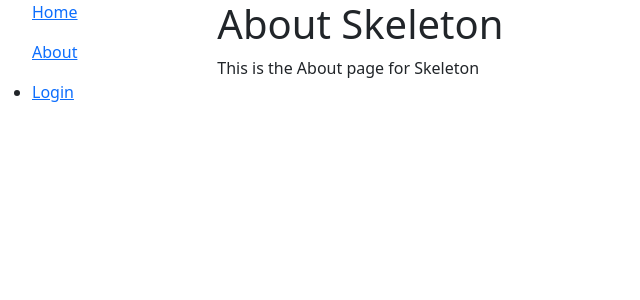
After one commit to gerrydevine/skeleton, a Django app: page /about in a window 1280 px wide. The commit adds this page. Shown: the top 300 px of the page, without its empty margins (0-640 px from the left). Run offline with Django 4.2, Linux system fonts and the light colour scheme; parts of the project's set-up code (start-up, migrations or seed data) failed here and were passed over; some libraries are stand-ins or nearby versions.

```diff
--- a/main/settings.py
+++ b/main/settings.py
@@ -43,6 +43,7 @@ INSTALLED_APPS = [
     'pages',
 
     'psycopg2',
+    'bootstrap5'
 ]
 
 AUTH_USER_MODEL = 'users.User'
@@ -79,6 +80,7 @@ TEMPLATES = [
 
 # Redirect to home URL after login (Default redirects to /accounts/profile/)
 LOGIN_REDIRECT_URL = '/'
+LOGOUT_REDIRECT_URL = '/'
 
 WSGI_APPLICATION = 'main.wsgi.application'
 
--- /dev/null
+++ b/pages/templates/pages/about.html
@@ -0,0 +1,8 @@
+{% extends "base.html" %}
+
+{% block content %}
+  <h1>About Skeleton</h1>
+  <p>
+    This is the About page for Skeleton
+  </p>
+{% endblock %}
--- a/pages/urls.py
+++ b/pages/urls.py
@@ -4,4 +4,6 @@ from . import views
 
 urlpatterns = [
     path("", views.home, name="home"),
+    path("about", views.about, name="about"),
+    path("loggedinpage", views.loggedinpage, name="loggedinpage"),
 ]
--- a/pages/views.py
+++ b/pages/views.py
@@ -1,5 +1,10 @@
 from django.shortcuts import render
 
 def home(request):
-    # return HttpResponse("Welcome to the Instrument ID Management System (IIMS)")
     return render(request, "pages/home.html")
+
+def about(request):
+    return render(request, "pages/about.html")
+
+def loggedinpage(request):
+    return render(request, "pages/loggedinpage.html")
--- a/templates/base.html
+++ b/templates/base.html
@@ -2,37 +2,39 @@
 <html lang="en">
   <head>
     {% block title %}
-      <title>Local Library</title>
+      <title>Skeleton App</title>
     {% endblock %}
+
+    {% load bootstrap5 %}
+    {% bootstrap_css %}
+    {% bootstrap_javascript %}
+
     <meta charset="utf-8" />
     <meta name="viewport" content="width=device-width, initial-scale=1" />
-    <link
-      href="https://cdn.jsdelivr.net/npm/bootstrap@5.1.3/dist/css/bootstrap.min.css"
-      rel="stylesheet"
-      integrity="sha384-1BmE4kWBq78iYhFldvKuhfTAU6auU8tT94WrHftjDbrCEXSU1oBoqyl2QvZ6jIW3"
-      crossorigin="anonymous" />
-    <!-- Add additional CSS in static file -->
-    {% load static %}
-    <link rel="stylesheet" href="{% static 'css/styles.css' %}" />
   </head>
   <body>
-    <div class="container-fluid">
+
       <div class="row">
         <div class="col-sm-2">
           {% block sidebar %}
-            <a href="{% url 'home' %}">Home</a>
             <ul class="sidebar-nav">
+              <p><a href="{% url 'home' %}">Home</a></p>
+              <p><a href="{% url 'about' %}">About</a></p>
               {% if user.is_authenticated %}
                 <li>User: {{ user.get_username }}</li>
                 <li><a href="{% url 'logout' %}?next={{ request.path }}">Logout</a></li>
+                <li><a href="{% url 'loggedinpage' %}">Logged In Page</a></li>
               {% else %}
                 <li><a href="{% url 'login' %}?next={{ request.path }}">Login</a></li>
               {% endif %}
             </ul>
           {% endblock %}
         </div>
-        <div class="col-sm-10 ">{% block content %}{% endblock %}</div>
+        <div class="col-sm-10 ">
+          {% block content %}
+          {% endblock %}
+        </div>
       </div>
-    </div>
+
   </body>
 </html>
```
Also changed, not shown: docs/user_auth.md (+2 -1 lines), pages/templates/pages/loggedinpage.html (added, +8 -0 lines).
